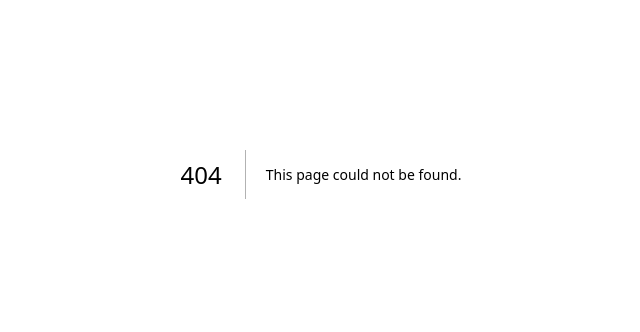
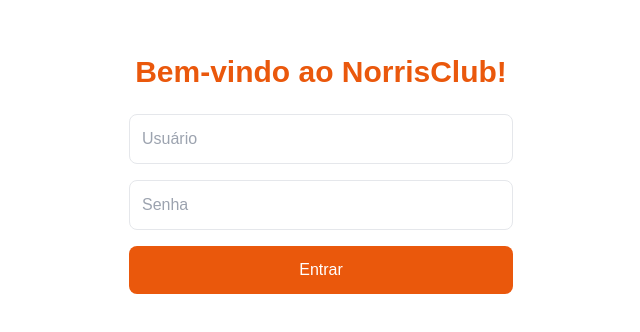
Before and after one commit to dandenardi/norrispedia, a Next.js app: page /login in a window 1280 px wide. Before the commit this address had no page. Shown: the part 226-558 px from the top of the page, without its empty margins (319-959 px from the left). Built offline with nearby package versions, Linux system fonts and the light colour scheme.

Commit message:
feat: implement the login page with validation and redirecting

```diff
--- /dev/null
+++ b/app/login/page.tsx
@@ -0,0 +1,61 @@
+'use client';
+
+import { useState } from 'react';
+import { useRouter } from 'next/navigation';
+
+//example of dummy users. It could be replaced by a database
+const users: Record<string, string> =  {
+  norris: 'roundhouse',
+  daniel: '1234'
+};
+
+export default function LoginPage(){
+  const [username, setUsername] = useState("");
+  const [password, setPassword] = useState("");
+  const [error, setError] = useState("");
+  const router = useRouter();
+
+  function handleLogin(event: React.FormEvent){
+    event.preventDefault();
+
+    if (users[username] && users[username] === password){
+      document.cookie = `user=${username}; path=/`;
+      router.push(`/norris-club/${username}`);
+    }else{
+      setError("Usuário ou senha inválidos (Chuck está de olho 👀)");
+    }
+  }
+
+  return(
+    <main className='flex flex-col items-center justify-center min-h-screen p-8'>
+      <h1 className="text-3xl font-bold mb-6 text-orange-600">Bem-vindo ao NorrisClub!</h1>
+      <form onSubmit={handleLogin} className="flex flex-col gap-4 w-full max-w-sm">
+        <input
+          type="text"
+          placeholder="Usuário"
+          value={username}
+          onChange={(e) => setUsername(e.target.value)}
+          className="p-3 border rounded-lg"
+        />
+
+        <input
+            type="password"
+            placeholder="Senha"
+            value={password}
+            onChange={(e) => setPassword(e.target.value)}
+            className="p-3 border rounded-lg"
+          />
+
+        <button
+          type="submit"
+          className="px-6 py-3 bg-orange-600 hover:bg-orange-700 text-white rounded-lg transition duration-200"
+        >
+        Entrar
+        </button>
+        {error && <p className='text-red-500 text-sm text-center'>{error}</p>}
+      </form>
+
+    </main>
+  );
+
+}
```
